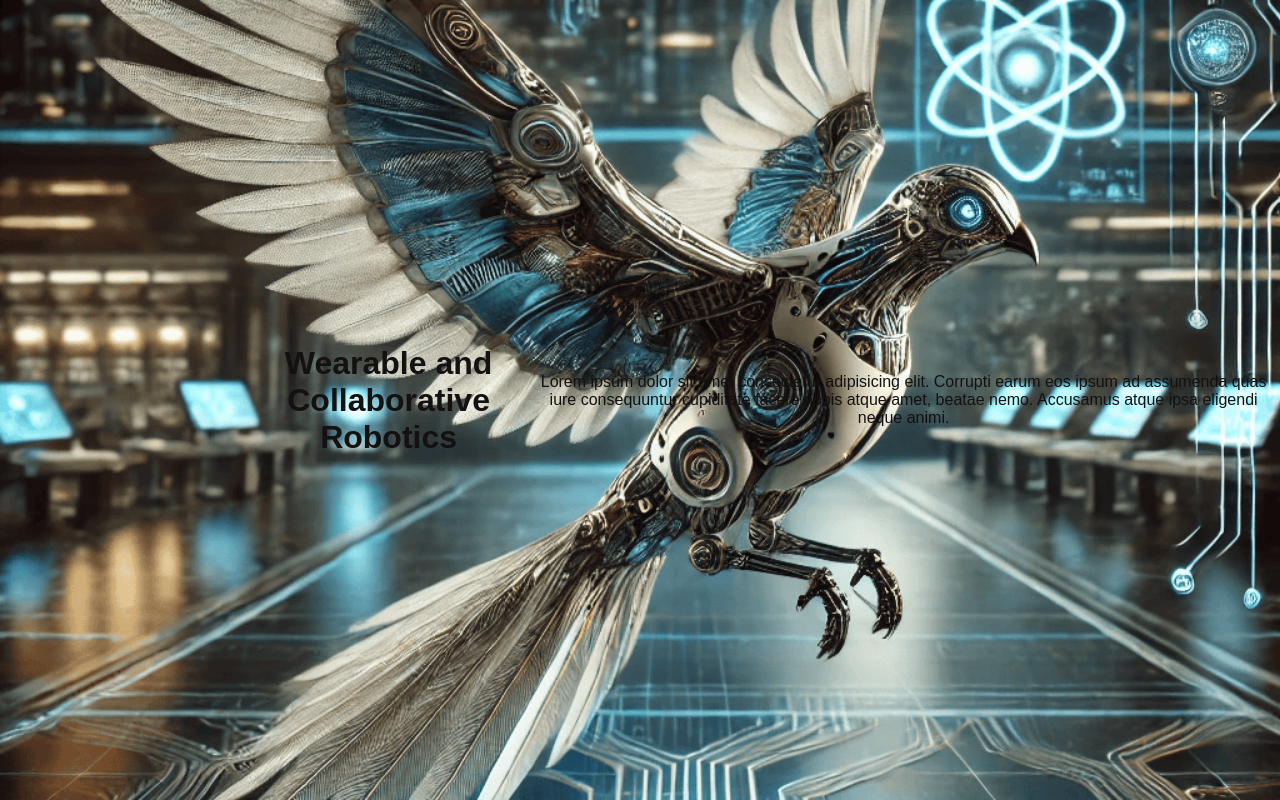
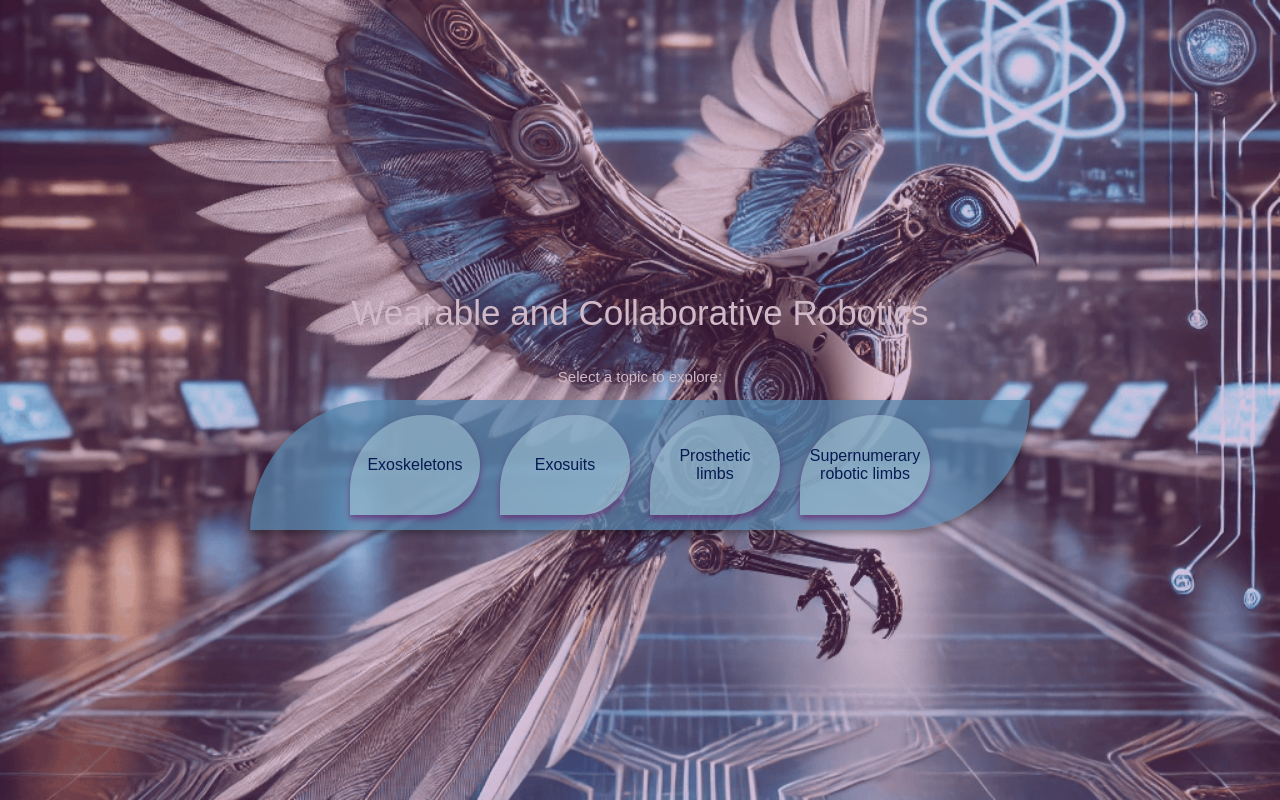
Before and after one commit to manaspros/birdlab-frontend, a React (Create React App) app: page /second/secs4 in a window 1280 px wide. Built offline with nearby package versions, Linux system fonts and the light colour scheme.

Commit message:
Subsections

```diff
--- a/src/App.css
+++ b/src/App.css
@@ -43,9 +43,9 @@
 
 /* Heading Styling */
 .main-title {
-  font-size: 32px;
+  font-size: 45px;
   font-weight: bold;
-  margin-bottom: 20px;
+  margin-bottom: 40px;
 }
 
 /* Horizontal Navigation Bar */
@@ -55,22 +55,22 @@
   gap: 20px;
   width: 100%;
   max-width: 800px;
-  padding: 20px;
+  padding: 40px 35px;
   background-color: #779fbca9;
-  border-radius: 10px;
+  border-radius: 100px 0px 100px 0px;
   box-shadow: 0 4px 6px rgba(108, 17, 95, 0.3);
 }
 
 /* Each Section Box */
 .section-box {
-  padding: 15px 5px;
-  font-size: 18px;
+  padding: 20px 8px;
+  font-size:medium;
   font-weight: 500;
   background-color: rgba(160, 192, 211, 0.604);
-  border-radius: 5px;
+  border-radius: 50px 0px 50px 0px;
   box-shadow: 0 4px 6px rgba(105, 16, 99, 0.6);
   text-decoration: none;
-  color: black;
+  color: rgb(15, 32, 79);
   transition: all 0.3s ease;
   text-align: center;
   width: 80px; /* Set a fixed width (adjust as needed) */
--- a/src/Pages/First/First.css
+++ b/src/Pages/First/First.css
@@ -18,7 +18,7 @@
   font-size: 45px;
   font-weight:lighter;
   margin-bottom: 20px;
-  color: rgb(209, 186, 200);
+  color: rgba(204, 189, 198, 0.936);
 }
 
 /* Horizontal Navigation Bar for Subsections */
@@ -28,28 +28,28 @@
   gap: 20px;
   width: 100%;
   height:max-content;
-  max-width: 1000px;
-  padding: 30px;
+  max-width: 1500px;
+  padding: 30px 15px;
   background-color: rgba(84, 132, 171, 0.748); /* Light transparent background */
   border-radius: 10px;
   box-shadow: 0 4px 6px rgba(0, 0, 0, 0.3);
-  border-radius: 250px 10px 250px 0px;
+  border-radius: 10px 100px 100px 100px;
 }
 
 /* Each Subsection Box */
 .first-box {
-  border-radius: 75px 5px 50px 0px;
+  border-radius: 0px 50px 50px 50px;
   display: flex; /* Enables flexbox */
   align-items: center; /* Centers text vertically */
   justify-content: center; /* Centers text horizontally */
   text-align: center; /* Ensures text is centered */
-  padding: 20px 10px;
-  font:small;
+  padding: 20px 15px;
+  font-size: medium;
   font-weight: 250;
   background-color: rgba(160, 192, 211, 0.604); /* Ensures correct transparency */
   box-shadow: 0 4px 6px rgba(105, 16, 99, 0.6);
   text-decoration: none;
-  color: black;
+  color: rgb(6, 25, 80);
   transition: all 0.3s ease;
   width: 100px; /* Set a fixed width (adjust as needed) */
   height: 60px; /* Set a fixed height (adjust as needed) */
@@ -59,8 +59,3 @@
   background-color: rgba(0, 0, 0, 0.1);
   cursor: pointer;
 }
-
-.first-box:hover {
-  background-color: rgba(0, 0, 0, 0.1);
-  cursor: pointer;
-}
--- a/src/Pages/Fourth/Fourth.css
+++ b/src/Pages/Fourth/Fourth.css
@@ -1,24 +1,56 @@
-.fourth-background {
-    background-image: url("../../assets/blbg.png");  /* Path to the background image */
-    background-size: cover;  /* Cover the whole page */
-    background-position: center;  /* Center the image */
-    background-repeat: no-repeat;  /* Do not repeat */
-    width: 100vw;  /* Full viewport width */
-    height: 100vh;  /* Full viewport height */
+.fourth-container {
   display: flex;
   flex-direction: column;
   align-items: center;
   justify-content: center;
+  height: 100vh; /* Full screen height */
+  text-align: center;
+  color: rgb(209, 186, 200); /* Light text color for contrast */
+  font-family: fantasy;
+  font-size: medium;
+  width: 750px; /* Set a fixed width (adjust as needed) */
+  height: 120px;
 }
 
-  .fourth-container {
+/* Main Heading Styling */
+.fourth-title {
+  font-size: 45px;
+  font-weight: lighter;
+  margin-bottom: 40px;
+  color: rgb(237, 219, 230);
+}
+
+/* Horizontal Navigation Bar for Subsections */
+.fourth-list {
   display: flex;
   justify-content: center;
-      align-items: center;
-      height: 100vh;
-      text-align: center;
-      color: rgb(19, 17, 17);
-      margin-left: 250px;
-      width: calc(100% - 250px);
-      text-decoration-color: black;
+  gap: 30px; /* Increased gap for better spacing */
+  width: 100%;
+  height: max-content;
+  max-width: 600px; /* Adjusted max width */
+  font-size: medium;
+  padding: 20px 10px;
+  background-color: rgba(84, 132, 171, 0.748); /* Light transparent background */
+  border-radius: 10px;
+  box-shadow: 0 4px 6px rgba(0, 0, 0, 0.3);
+  border-radius: 300px 0px 300px 0px;
 }
+
+/* Each Subsection Box */
+.fourth-box {
+  border-radius: 50px 0px 50px 0px;
+  display: flex; /* Enables flexbox */
+  align-items: center; /* Centers text vertically */
+  justify-content: center; /* Centers text horizontally */
+  text-align: center; /* Ensures text is centered */
+  padding: 15px 10px;
+  font-size: medium;
+  font-weight: 200;
+  background-color: rgba(160, 192, 211, 0.604); /* Ensures correct transparency */
+  box-shadow: 0 4px 6px rgba(105, 16, 99, 0.6);
+  text-decoration: none;
+  color: rgb(6, 25, 80);
+  transition: all 0.3s ease;
+  width: 120px; /* Slightly wider boxes for better readability */
+  height: 60px; /* Set a fixed height */
+}
--- a/src/Pages/Fourth/Fourth.jsx
+++ b/src/Pages/Fourth/Fourth.jsx
@@ -1,14 +1,19 @@
-import "./Fourth.css";
+import React from "react";
+import { Link } from "react-router-dom";
+import "./Fourth.css"; // Updated CSS import
 
-const First = () => {
+const Fourth = () => {
   return (
-    <div className="fourth-background">
     <div className="fourth-container">
-      <h1>Tele-Robotics and Haptics</h1>
-      <p>Lorem ipsum, dolor sit amet consectetur adipisicing elit. Maxime vitae rem, itaque debitis adipisci architecto consequuntur cum ab tempore laudantium dicta earum consequatur placeat aut, quis a quia beatae. Illo!</p>
-    </div>
+      <h1 className="fourth-title">Tele-Robotics and Haptics</h1>
+      <p>Select a topic to explore:</p>
+      <div className="fourth-list">
+        <Link to="/fourth/fourth1" className="fourth-box">Master Device</Link>
+        <Link to="/fourth/fourth2" className="fourth-box">Slave Device</Link>
+        <Link to="/fourth/fourth3" className="fourth-box">Haptic Feedback</Link>
+      </div>
     </div>
   );
 };
 
-export default First;
+export default Fourth;
--- a/src/Pages/Second/Second.css
+++ b/src/Pages/Second/Second.css
@@ -1,24 +1,60 @@
-.second-background {
-  background-image: url("../../assets/blbg.png");  /* Path to the background image */
-  background-size: cover;  /* Cover the whole page */
-  background-position: center;  /* Center the image */
-  background-repeat: no-repeat;  /* Do not repeat */
-  width: 100vw;  /* Full viewport width */
-  height: 100vh;  /* Full viewport height */
+.second-container {
   display: flex;
   flex-direction: column;
   align-items: center;
   justify-content: center;
+  height: 100vh; /* Full screen height */
+  text-align: center;
+  color: rgb(209, 186, 200); /* Light text color for contrast */
+  font-family: fantasy;
+  font-size: 15px;
+  width: 750px; /* Set a fixed width (adjust as needed) */
+  height: 120px;
 }
 
-.second-container {
-    display: flex;
-    justify-content: center;
-    align-items: center;
-    height: 100vh;
-    text-align: center;
-    color: rgb(19, 17, 17);
-    margin-left: 250px;
-    width: calc(100% - 250px);
-    text-decoration-color: black;
-  }
+/* Main Heading Styling */
+.second-title {
+  font-size: 35px;
+  font-weight: lighter;
+  margin-bottom: 20px;
+  color: rgb(209, 186, 200);
+}
+
+/* Horizontal Navigation Bar for Subsections */
+.second-list {
+  display: flex;
+  justify-content: center;
+  gap: 20px;
+  width: 100%;
+  height: max-content;
+  max-width: 800px;
+  padding: 15px;
+  background-color: rgba(84, 132, 171, 0.748); /* Light transparent background */
+  border-radius: 10px;
+  border-radius: 550px 0px 550px 0px;
+  box-shadow: 0 4px 6px rgba(0, 0, 0, 0.3);
+}
+
+/* Each Subsection Box */
+.second-box {
+  border-radius: 75px 50px 50px 0px;
+  display: flex; /* Enables flexbox */
+  align-items: center; /* Centers text vertically */
+  justify-content: center; /* Centers text horizontally */
+  text-align: center; /* Ensures text is centered */
+  padding: 20px 15px;
+  font-size: medium;
+  font-weight: 250;
+  background-color: rgba(160, 192, 211, 0.604); /* Ensures correct transparency */
+  box-shadow: 0 4px 6px rgba(105, 16, 99, 0.6);
+  text-decoration: none;
+  color: rgb(6, 25, 80);
+  transition: all 0.3s ease;
+  width: 100px; /* Set a fixed width (adjust as needed) */
+  height: 60px; /* Set a fixed height (adjust as needed) */
+}
+
+.second-box:hover {
+  background-color: rgba(0, 0, 0, 0.1);
+  cursor: pointer;
+}
--- a/src/Pages/Second/Second.jsx
+++ b/src/Pages/Second/Second.jsx
@@ -1,12 +1,19 @@
+import React from "react";
+import { Link } from "react-router-dom";
 import "./Second.css";
 
 const Second = () => {
   return (
-    <div className="second-background">
     <div className="second-container">
-      <h1>Wearable and Collaborative Robotics</h1>
-      <p>Lorem ipsum dolor sit amet consectetur adipisicing elit. Corrupti earum eos ipsum ad assumenda quas iure consequuntur cupiditate facere nobis atque amet, beatae nemo. Accusamus atque ipsa eligendi neque animi.</p>
-    </div>
+      <h1 className="second-title">Wearable and Collaborative Robotics</h1>
+      <p className="">Select a topic to explore:</p>
+      <div className="second-list">
+        <Link to="/second/secs1" className="second-box">Exoskeletons</Link>
+        <Link to="/second/secs2" className="second-box">Exosuits</Link>
+        <Link to="/second/secs3" className="second-box">Prosthetic limbs</Link>
+        <Link to="/second/secs4" className="second-box">Supernumerary robotic limbs
+        </Link>
+      </div>
     </div>
   );
 };
--- a/src/Pages/Third/Third.jsx
+++ b/src/Pages/Third/Third.jsx
@@ -1,12 +1,17 @@
-import "./Third.css";
+import React from "react";
+import { Link } from "react-router-dom";
+import "./Third.css"; // Updated CSS import
 
 const Third = () => {
   return (
-    <div className="third-background">
     <div className="third-container">
-      <h1>Reconfigurible and Growing Robotics</h1>
-      <p>Lorem ipsum dolor sit amet consectetur adipisicing elit. Officiis repudiandae laborum dolorem corrupti cumque, error a dignissimos et nam aperiam nostrum laboriosam ab alias doloremque molestias! Omnis tenetur dolorum obcaecati.</p>
-    </div>
+      <h1 className="third-title">Reconfigurible and Growing Robotics</h1>
+      <p>Select a topic to explore:</p>
+      <div className="third-list">
+        <Link to="/third/third1" className="third-box">Foldable Supernumerary Robotic Arms</Link>
+        <Link to="/third/third2" className="third-box">Extendable Drone Arm</Link>
+        <Link to="/third/third3" className="third-box">Extendable Space Arm</Link>
+      </div>
     </div>
   );
 };
```
Also changed, not shown: src/Pages/Third/Third.css (+55 -18 lines), src/Pages/First/First.jsx (line endings or trailing spaces), src/assets/wing.png. Lines whose indentation alone changed are shown as unchanged.
